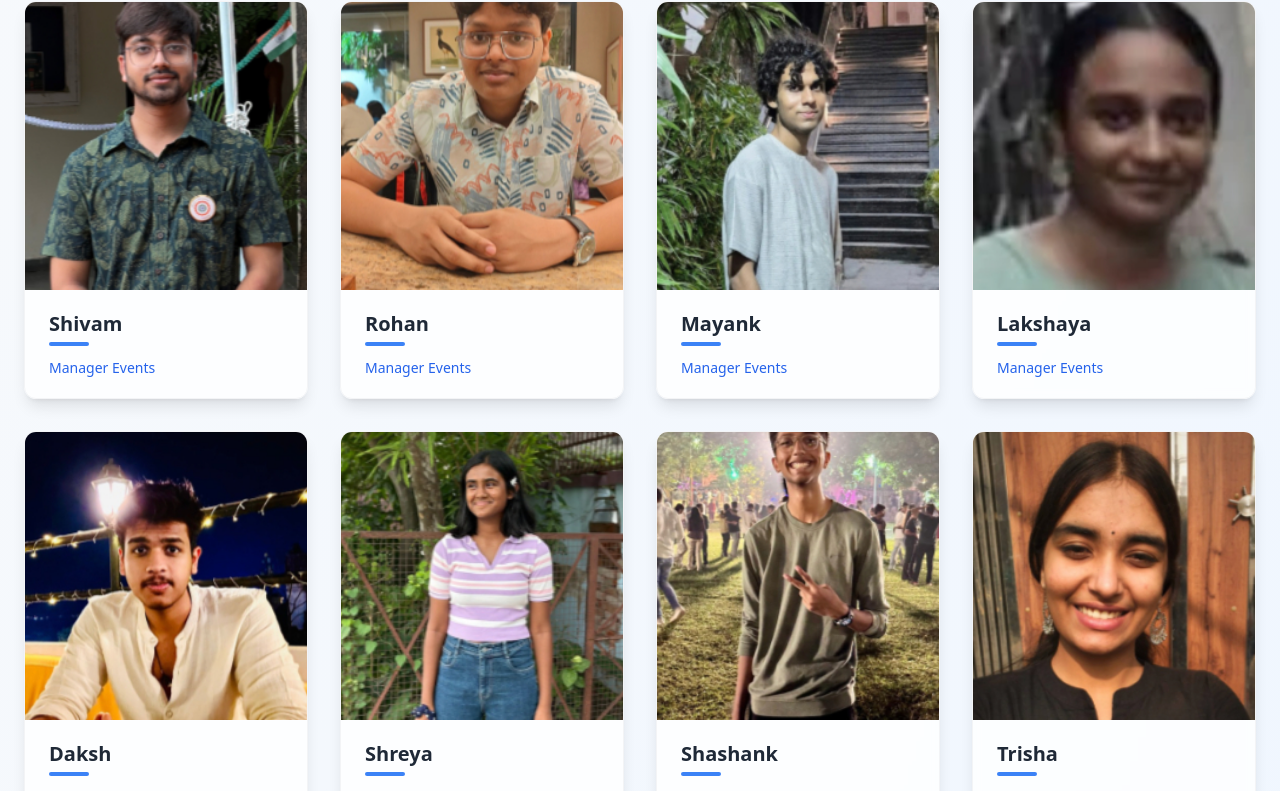
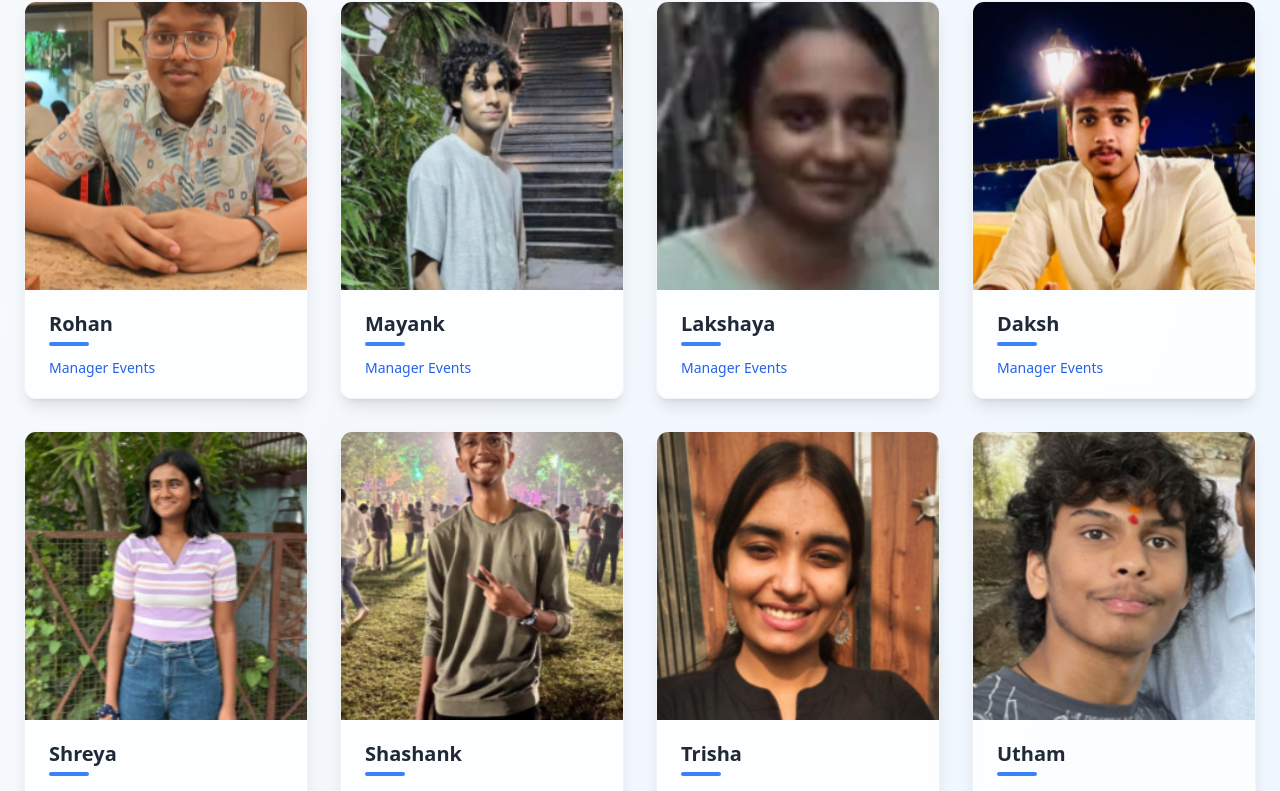
Before and after one commit to ashwinks24/eea_weB2, a React (Create React App) app: page /teams in a window 1280 px wide. Shown: the part 2157-2948 px from the top of the page. Built offline with nearby package versions, Linux system fonts and the light colour scheme.

Commit message:
Fix ESLint warnings for Netlify build

```diff
--- a/src/pages/data.js
+++ b/src/pages/data.js
@@ -191,16 +191,6 @@ const data = [
     },
     {
         batch:"ug",
-        name: "Shivam",
-        role: "Manager Events",
-        img: Shivam,
-        socials: {
-            linkedin: "https://www.linkedin.com/in/ved-prakash-8b4a1b1a3/",
-            instagram: "https://www.instagram.com/vedprakash_226/",
-        },
-    },
-    {
-        batch:"ug",
         name: "Rohan",
         role: "Manager Events",
         img: Rohan,
```
